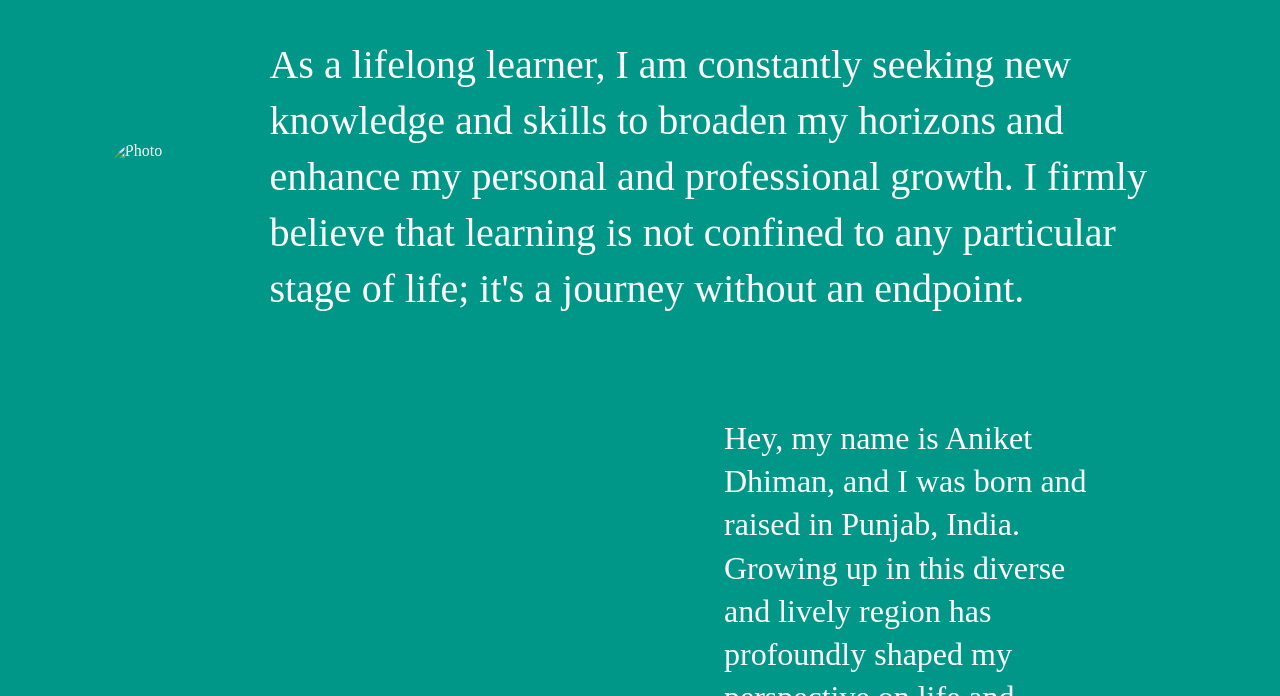
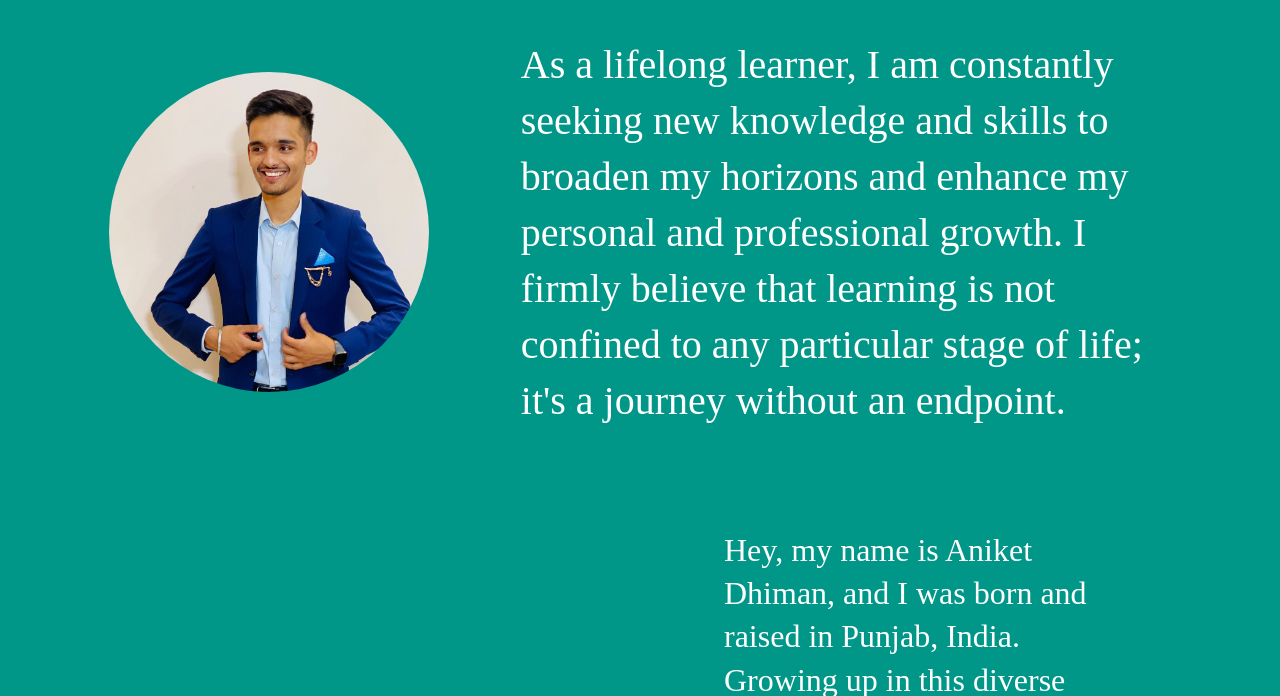
Before and after one commit to aniket2829/Portfolio, a plain HTML site: page index.html in a window 1280 px wide. Shown: the part 104-800 px from the top of the page. Drawn offline with Linux system fonts and the light colour scheme; the site is published under a folder, as on GitHub Pages, so addresses that start at the root find nothing.

Commit message:
Update index.html

```diff
--- a/index.html
+++ b/index.html
@@ -30,7 +30,7 @@
     </header>
 
     <div class="details-container">
-      <img class = 'image-link' src="/Photo.jpg" alt="Photo">
+      <img class = 'image-link' src="Photo.jpg" alt="Photo">
       <p class = 'para-setting'>As a lifelong learner, I am constantly seeking new knowledge and skills to broaden my horizons and enhance my personal and professional growth. I firmly believe that learning is not confined to any particular stage of life; it's a journey without an endpoint.</p>
     </div>
 
```
